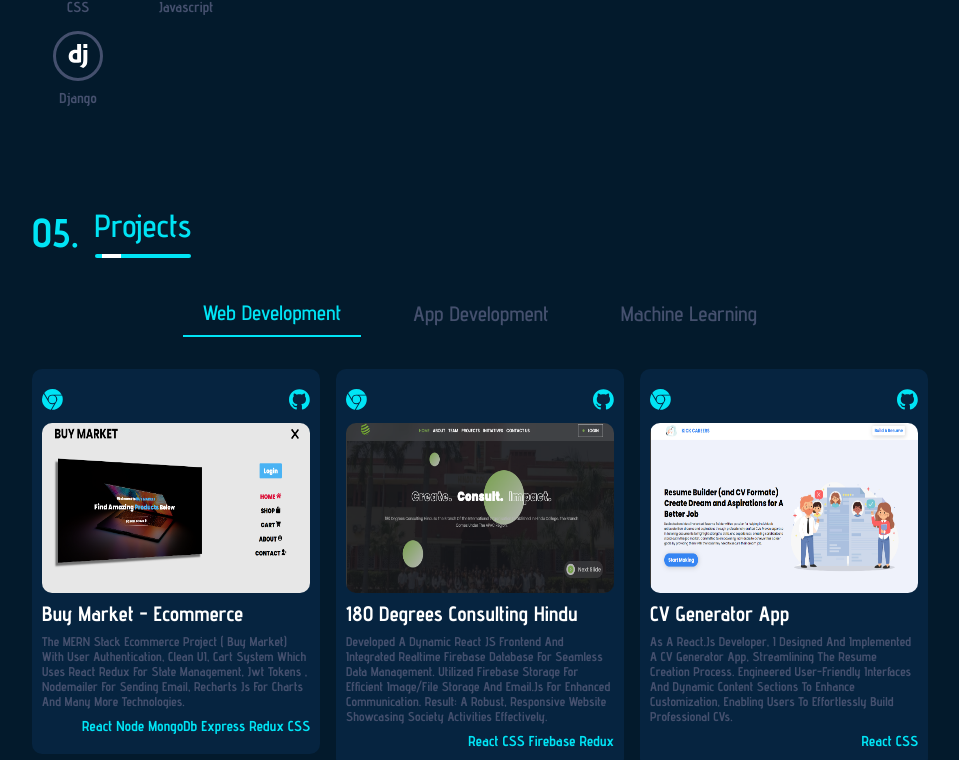
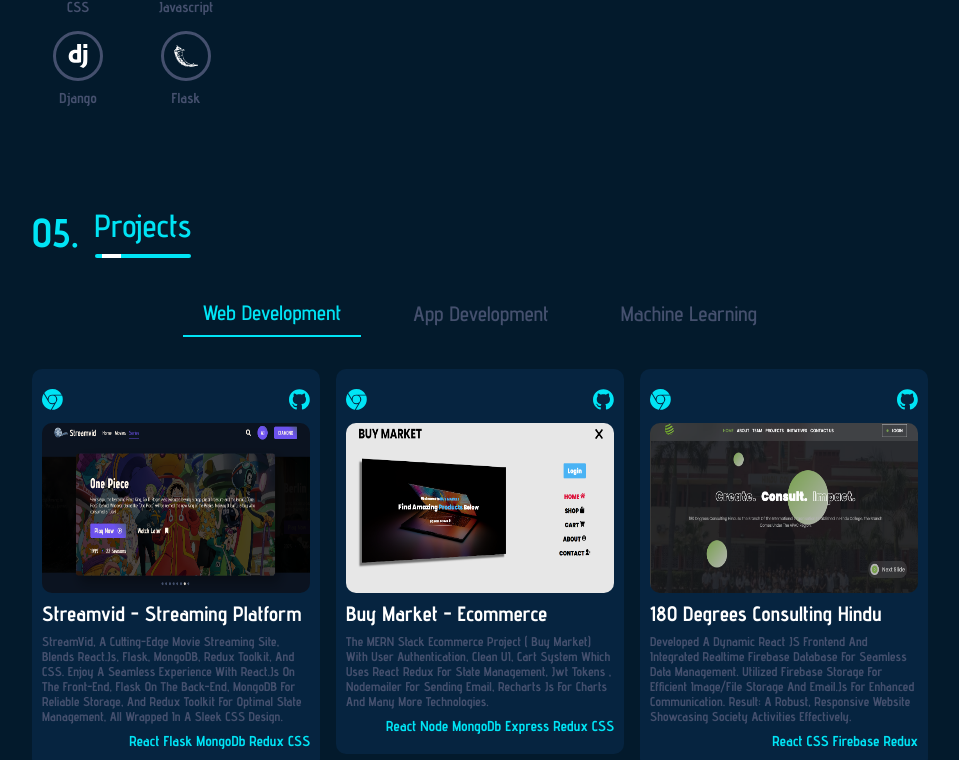
Before and after one commit to aj0911/Abhinav-Jha-Portfolio, a React (Create React App) app: page / in a window 1280 px wide. Shown: the part 3040-3800 px from the top of the page, without its empty margins (160-1119 px from the left). Built offline with nearby package versions, Linux system fonts and the light colour scheme.

Commit message:
project added

```diff
--- a/src/Components/Helper/Constants.js
+++ b/src/Components/Helper/Constants.js
@@ -1,5 +1,5 @@
 import { FaCss3, FaFigma, FaGit, FaGithub, FaHtml5, FaJava, FaJs, FaNodeJs, FaPython, FaReact } from "react-icons/fa"
-import { SiC, SiCplusplus, SiDjango, SiExpress, SiFirebase, SiFlutter, SiMongodb, SiMysql, SiNumpy, SiPandas, SiPostgresql, SiRedux, SiScikitlearn, SiStreamlit } from "react-icons/si";
+import { SiC, SiCplusplus, SiDjango, SiExpress, SiFirebase, SiFlask, SiFlutter, SiMongodb, SiMysql, SiNumpy, SiPandas, SiPostgresql, SiRedux, SiScikitlearn, SiStreamlit } from "react-icons/si";
 import { TbBrandReactNative } from "react-icons/tb";
 
 export const Menus = [
@@ -100,6 +100,10 @@ export const skills = [
                 name:'Django',
                 icon:<SiDjango class = "icon" />
             },
+            {
+                name:'Flask',
+                icon:<SiFlask class = "icon" />
+            },
         ]
     },
     {
@@ -190,6 +194,14 @@ export const projects = [
     {
         header:'Web Development',
         projects:[
+            {
+                title:'Streamvid - Streaming Platform',
+                img:require('../../Assets/streamvid.png'),
+                desc:'StreamVid, a cutting-edge movie streaming site, blends React.js, Flask, MongoDB, Redux Toolkit, and CSS. Enjoy a seamless experience with React.js on the front-end, Flask on the back-end, MongoDB for reliable storage, and Redux Toolkit for optimal state management, all wrapped in a sleek CSS design.',
+                techStack:'React Flask MongoDb Redux CSS',
+                github:'https://github.com/aj0911/StreamVid',
+                link:'https://streamvid-beta.vercel.app/'
+            },
             {
                 title:'Buy Market - Ecommerce',
                 img:require('../../Assets/buymarket.png'),
```
Also changed, not shown: src/Assets/streamvid.png (added).
